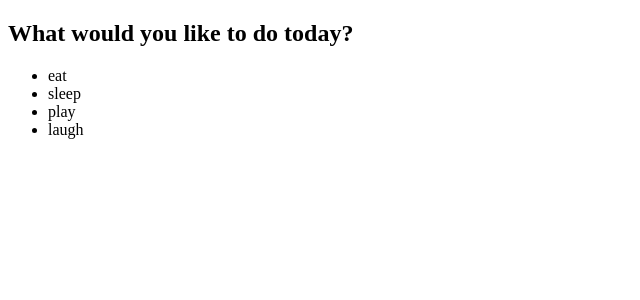
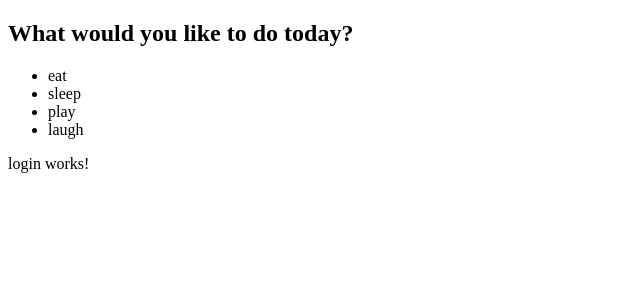
Before and after one commit to foenyxr/TaskTales, an Angular app: page / in a window 1280 px wide. Shown: the top 300 px of the page, without its empty margins (0-640 px from the left). Built offline with nearby package versions, Linux system fonts and the light colour scheme.

Commit message:
component worksgit add .

```diff
--- a/src/app/app.component.html
+++ b/src/app/app.component.html
@@ -7,8 +7,7 @@
       <li *ngFor="let item of items">{{item.description}}</li>
     </ul>
   </div>
-
+  <app-login></app-login>
 </div>
 
-
 <router-outlet />
--- a/src/app/app.component.ts
+++ b/src/app/app.component.ts
@@ -1,6 +1,8 @@
 import { Component } from '@angular/core';
 import { CommonModule } from '@angular/common';
 import { RouterModule } from '@angular/router';  // Import RouterModule
+
+import { LoginComponent } from './login/login.component';
 
 @Component({
   standalone: true,
@@ -9,11 +11,15 @@ import { RouterModule } from '@angular/router';  // Import RouterModule
   styleUrls: ['./app.component.css'],
   imports: [
     CommonModule,
-    RouterModule  // Include RouterModule in the imports array
-  ]
+    RouterModule // Include RouterModule in the imports array
+    ,
+    LoginComponent
+]
 })
 export class AppComponent {
   componentTitle = "My List";
+
+
   filter: string = 'all';
 
   allItems = [
@@ -29,4 +35,5 @@ export class AppComponent {
     }
     return this.allItems.filter(item => this.filter === "done" ? item.done : !item.done);
   }
+
 }
```
